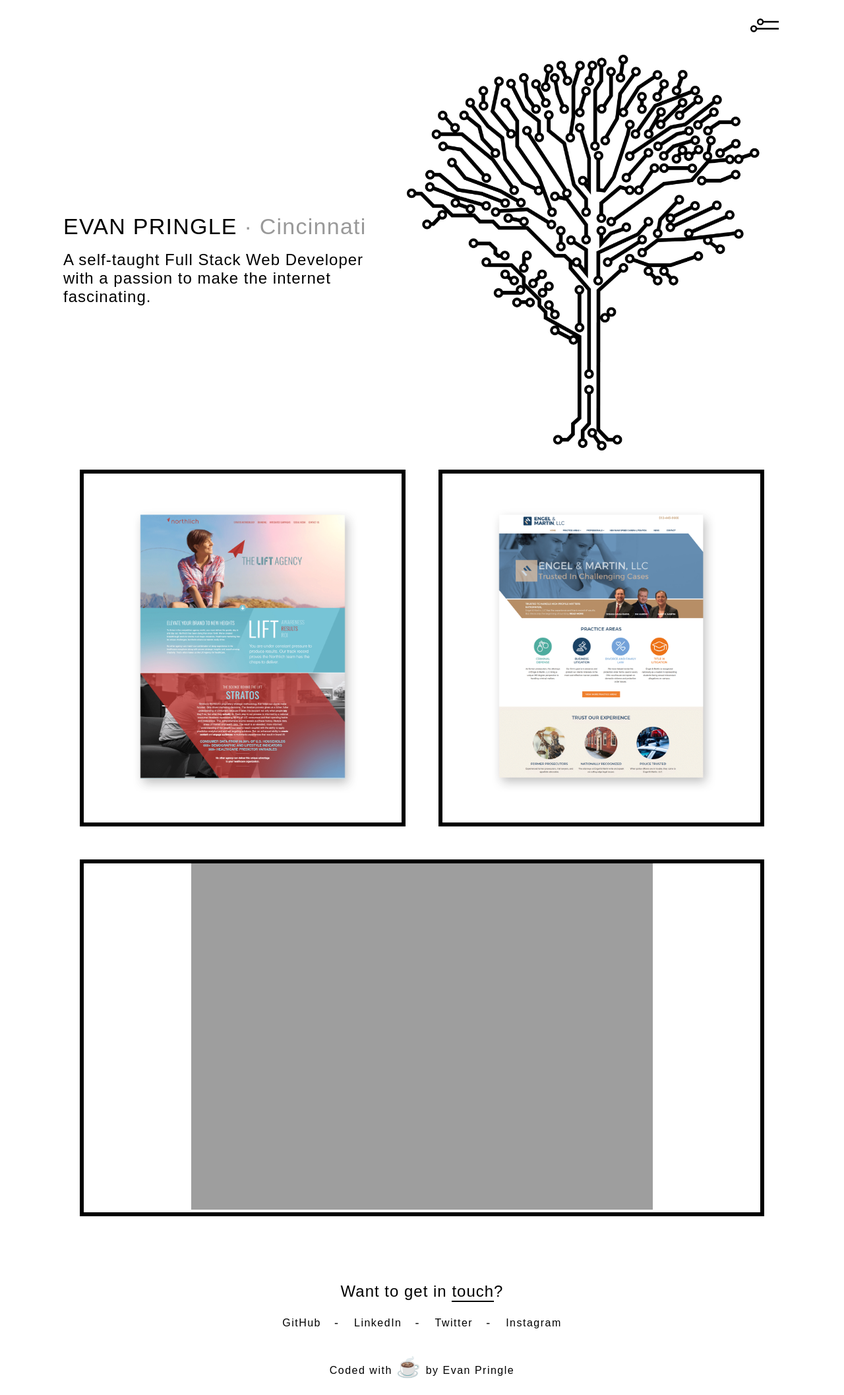
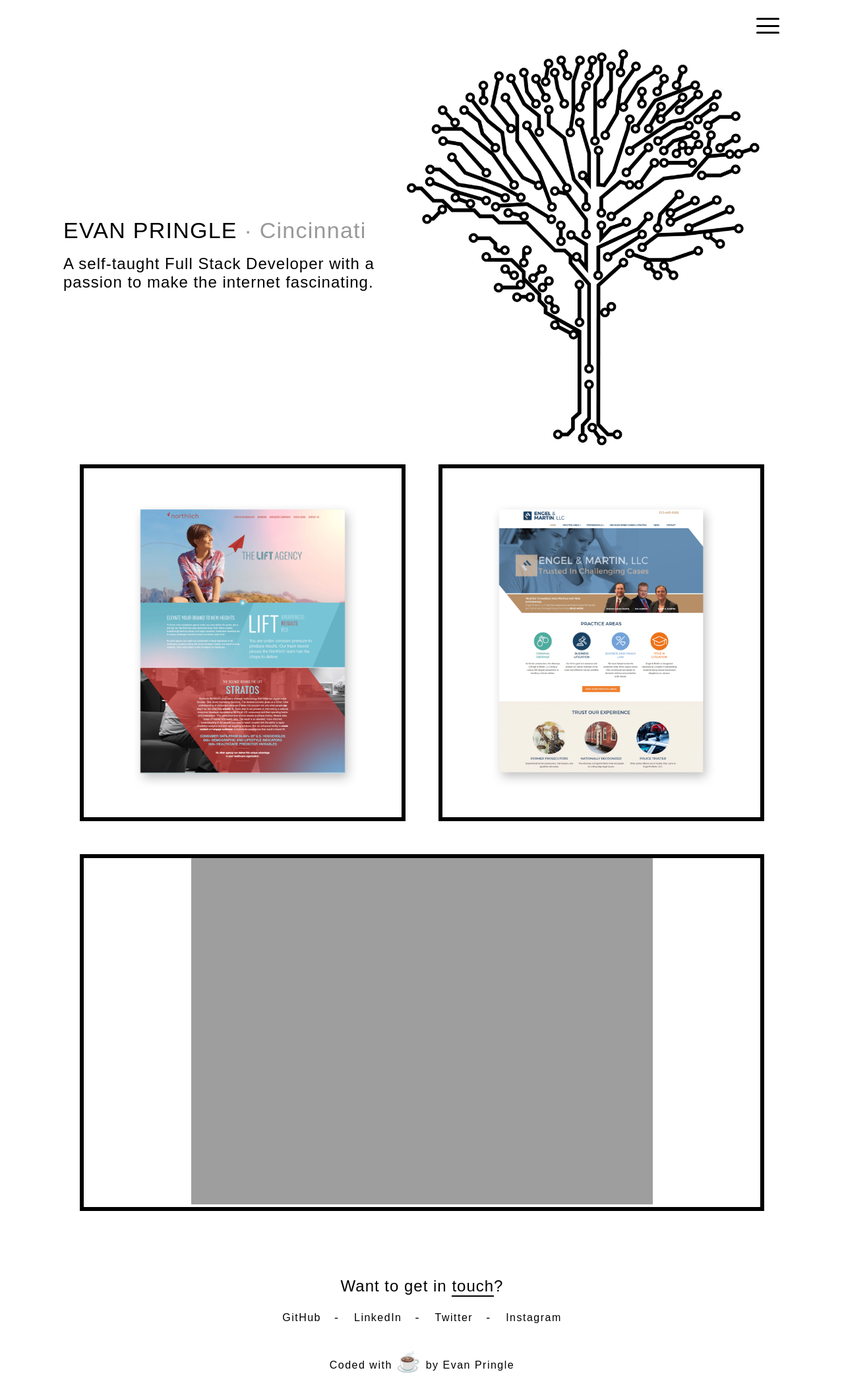
Before and after one commit to evmoriarty/portfolio, a Jekyll site: the page built from index.md, in a window 1280 px wide. Shown: the whole page at 66% size. Built offline with Jekyll 4.4.1, drawn with Linux system fonts in a browser that asks for light colours; some web fonts are replaced; our own code applies the rules of GitHub Pages for plain Markdown files.

Commit message:
fixed #11

```diff
--- a/_layouts/home.html
+++ b/_layouts/home.html
@@ -6,31 +6,38 @@
 <body>
 
     <div class="g-container">
-        <div id="sideNav" class="sidenav">
+        <div id="overlay" class="overlay">
             <div class="g-container">
-                <div class="close-btn d-flex-row-reverse">
+                <!-- <div class="close-btn d-flex-row-reverse">
                     <a href="javascript:void(0)" onclick="closeNav()"><img src="/assets/close.svg" class="close-btn-img" alt="Close"></a>
-                </div>
-                <div class="sidenav-links">
-                    <a href="/"><h4>Home</h4></a>
-					<a href="./about/"><h4>About</h4></a>
-					<a href="./blog/"><h4>Blog</h4></a>
-                </div>
+                </div> -->
+                <h4 class="nav-title">Navigation</h4>
+                <nav class="overlay-menu">
+                    <ul>
+                        <li><a href="/"><h4>Home</h4></a></li>
+                        <li><a href="./about/"><h4>About</h4></a></li>
+                        <li><a href="./blog/"><h4>Blog</h4></a></li>
+                    </ul>
+                </nav>
             </div>
         </div>
 
 
-        <div id="main-content">
         <nav class="d-flex-row-reverse padding-tb-25">
-                <div class="sidenavMenu">
-                    <a href="#" onclick="openNav()"><img src="/assets/circuit_menu.svg" alt="circuit_menu"></a>
+            <div class="overlay-menu">
+                <!-- <a href="#" onclick="openNav()"><img src="/assets/circuit_menu.svg" alt="circuit_menu"></a> -->
+                <a id="hamburger-icon" class="open-menu">
+                    <span class="line line-1"></span>
+                    <span class="line line-2"></span>
+                    <span class="line line-3"></span>
+                </a>
             </div>
         </nav>
 
         <header>
             <div class="text">
                 <h4>EVAN PRINGLE <span>&middot; Cincinnati</span></h4>
-                    <h5>A self-taught Full Stack Web Developer with a passion to make the internet fascinating.</h5>
+                <h5>A self-taught Full Stack Developer with a passion to make the internet fascinating.</h5>
             </div>
             <div class="image">
                 <img src="/assets/circuit_tree.png" alt="circuit_tree">
@@ -71,13 +78,14 @@
             </div>
         </footer>
     </div>
-    </div>
 
 
     <!-- jQuery v3.3.1 -->
     <script src="https://code.jquery.com/jquery-3.3.1.slim.min.js"
-    integrity="sha384-q8i/X+965DzO0rT7abK41JStQIAqVgRVzpbzo5smXKp4YfRvH+8abtTE1Pi6jizo"
-    crossorigin="anonymous"></script>
+    integrity="sha384-q8i/X+965DzO0rT7abK41JStQIAqVgRVzpbzo5smXKp4YfRvH+8abtTE1Pi6jizo" crossorigin="anonymous"></script>
+    <!-- Custom JS -->
+    <script src="/assets/js/script.js"></script>
+
     <!-- Animate on Scroll Init -->
     <script src="https://unpkg.com/aos@next/dist/aos.js"></script>
     <script>
@@ -87,8 +95,6 @@
             once: true
         });
     </script>
-    <!-- Custom JS -->
-    <script src="/assets/js/script.js"></script>
     <script>
         /* Check the initial screen size */
         $(document).ready(function() {
--- a/assets/css/home.css
+++ b/assets/css/home.css
@@ -14,7 +14,8 @@
   font-weight: 300; }
 
 body {
-  overflow-x: hidden; }
+  overflow-x: hidden;
+  overflow-y: auto; }
 
 h1 {
   font-size: 96px;
@@ -231,55 +232,145 @@
   font-size: 20px; }
 
 /******* SideNav *******/
-.sidenav {
-  height: 100%;
-  width: 0;
+.overlay {
   position: fixed;
-  z-index: 1;
+  background: rgba(250, 250, 250, 0.97);
   top: 0;
   left: 0;
-  background-color: white;
-  overflow-x: hidden;
-  transition: 0.7s;
-  padding-top: 20px; }
+  width: 100%;
+  height: 100%;
+  opacity: 0;
+  visibility: hidden;
+  transition: opacity .35s, visibility .35s, height .35s;
+  overflow: hidden; }
 
-.sidenav-links {
-  display: flex;
-  flex-direction: column;
-  align-items: center;
-  padding-top: 10px;
+.overlay.open {
+  opacity: 1;
+  visibility: visible;
+  height: 100%; }
+
+.overlay.open li {
+  animation: fadeInRight .5s ease forwards;
+  animation-delay: .35s; }
+.overlay.open li:nth-of-type(2) {
+  animation-delay: .4s; }
+.overlay.open li:nth-of-type(3) {
+  animation-delay: .45s; }
+.overlay.open li:nth-of-type(4) {
+  animation-delay: .50s; }
+
+@keyframes fadeInRight {
+  0% {
+    opacity: 0;
+    left: 20%; }
+  100% {
+    opacity: 1;
+    left: 0; }
+}
+
+.overlay .nav-title {
+  color: #000;
+  font-weight: bold;
+  text-transform: uppercase;
+  text-align: center;
+  position: absolute;
+  left: 50%;
+  transform: translate(-50%);
+  top: 8%; }
+
+.overlay nav {
+  position: relative;
+  height: 50%;
+  top: 50%;
+  transform: translateY(70%);
+  font-weight: 400;
+  text-transform: uppercase;
+  text-align: center; }
+
+.overlay ul {
+  list-style: none;
+  padding: 0;
+  margin: 0 auto;
+  display: inline-block;
+  position: relative;
+  height: 100%; }
+
+.overlay ul li {
+  display: block;
+  position: relative;
   opacity: 0;
-  transition: 0.4s ease-in; }
+  margin-bottom: 50px; }
 
-.sidenav-links a {
-  width: 100%;
-  text-align: center;
-  padding-bottom: 20px;
+.overlay ul li a {
+  display: block;
+  position: relative;
+  color: #000;
   text-decoration: none;
-  font-size: 25px;
-  color: black;
-  display: block;
-  transition: 0.1s; }
+  overflow: hidden;
+  transition: 0.2s; }
 
-.sidenav a:hover {
+.overlay ul li a:hover,
+.overlay ul li a:focus,
+.overlay ul li a:active {
   opacity: 0.3; }
 
-.sidenav .closebtn {
+.overlay-menu {
+  padding: 2px;
+  z-index: 10; }
+
+.overlay-menu #hamburger-icon {
+  width: 35px;
+  height: 21px;
+  position: relative;
+  display: block;
+  cursor: pointer; }
+
+.overlay-menu #hamburger-icon .line {
+  display: block;
+  background: #000;
+  width: 35px;
+  height: 3px;
+  position: absolute;
+  left: 0;
+  border-radius: 15px;
+  transition: all 0.4s;
+  -webkit-transition: all 0.4s;
+  -moz-transition: all 0.4s; }
+
+.overlay-menu #hamburger-icon .line.line-1 {
   top: 0;
-  padding: 10px 0 0 0; }
+}
+.overlay-menu #hamburger-icon .line.line-2 {
+  top: 50%;
+}
+.overlay-menu #hamburger-icon .line.line-3 {
+  top: 100%;
+}
+#hamburger-icon:hover .line-1, #hamburger-icon:focus .line-1 {
+  transform: translateY(-2px);
+  -webkit-transform: translateY(-2px);
+  -moz-transform: translateY(-2px);
+}
+#hamburger-icon:hover .line-3, #hamburger-icon:focus .line-3 {
+  transform: translateY(2px);
+  -webkit-transform: translateY(2px);
+  -moz-transform: translateY(2px);
+}
+#hamburger-icon.active .line-1 {
+  transform: translateY(11px) translateX(0) rotate(45deg);
+  -webkit-transform: translateY(11px) translateX(0) rotate(45deg);
+  -moz-transform: translateY(11px) translateX(0) rotate(45deg);
+}
+#hamburger-icon.active .line-2 {
+  opacity: 0;
+}
+#hamburger-icon.active .line-3 {
+  transform: translateY(-10px) translateX(0) rotate(-45deg);
+  -webkit-transform: translateY(-10px) translateX(0) rotate(-45deg);
+  -moz-transform: translateY(-10px) translateX(0) rotate(-45deg);
+}
 
-.sidenav .close-btn .close-btn-img {
-  width: 25px;
-  transition: 0.1s; }
-
-.sidenav .close-btn .close-btn-img:hover {
-  opacity: 1; }
-
-.sidenavMenu {
-  padding: 2px;
-  /*transition: 0.3s;*/ }
-
-/* .sidenavMenu:hover {
+/* .overlay-menu:hover {
   transform: rotate(180deg); } */
 
 /******* Header *******/
--- a/assets/js/script.js
+++ b/assets/js/script.js
@@ -1,3 +1,23 @@
+$(document).ready(function () {
+	$('#hamburger-icon').click(function () {
+		$(this).toggleClass('active');
+
+		var hamburgerClass = $(this).attr("class");
+
+		if (hamburgerClass.search("close-menu") == -1) {
+			$('.overlay').toggleClass('open');
+			$('body').css('overflow-y', 'hidden');
+			$(this).toggleClass('close-menu');
+			$(this).toggleClass('open-menu');
+		} else {
+			$('.overlay').toggleClass('open');
+			$('body').css('overflow-y', 'auto');
+			$(this).toggleClass('close-menu');
+			$(this).toggleClass('open-menu');
+		}
+	});
+});
+
 $('footer a, .site-link a, .hover-off').hover(
 	function() {
 		$(this).removeClass('hover-off');
@@ -7,20 +27,6 @@
 		$(this).addClass('hover-off');
 	}
 );
-
-function openNav() {
-	$('#sideNav').css('width', '100%');
-	$('.sidenav-links').css('opacity', '1');
-	$('body').css('background-color', 'rgba(0,0,0,0.6)');
-	$('#main-content img').css('opacity', '0.3');
-}
-
-function closeNav() {
-	$('#sideNav').css('width', '0px');
-	$('.sidenav-links').css('opacity', '0');
-	$('body').css('background-color', 'white');
-	$('#main-content img').css('opacity', '1');
-}
 
 $('#northlich').click(function() {
 	location.href="./northlich.html";
```
Lines whose indentation alone changed are shown as unchanged.
